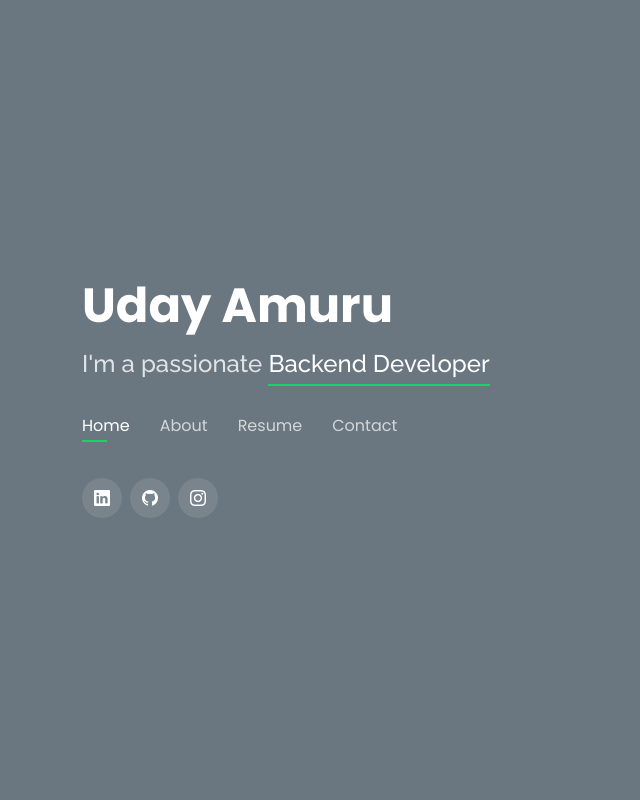
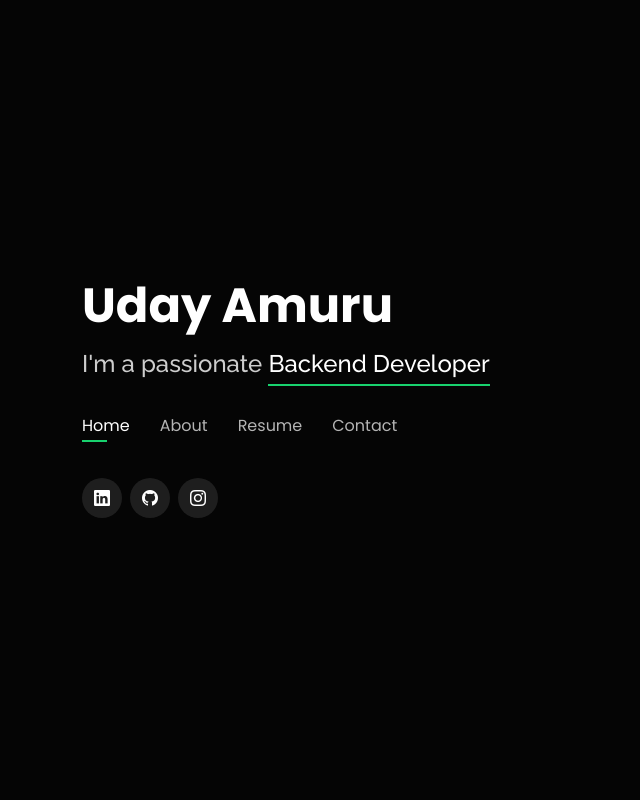
Before and after one commit to UdayAmuru/myresume, a Django app: page / in a window 1280 px wide. Shown: the whole page, without its empty margins (0-640 px from the left). Run offline with Django 4.2, Linux system fonts and the light colour scheme; some libraries are stand-ins or nearby versions.

Commit message:
made changes

```diff
--- a/static/assets/css/style.css
+++ b/static/assets/css/style.css
@@ -20,7 +20,7 @@ body {
 body::before {
   content: "";
   position: fixed;
-  background: #6a7780 ;
+  background: #050505 ;
   background-size: cover;
   left: 0;
   right: 0;
```
